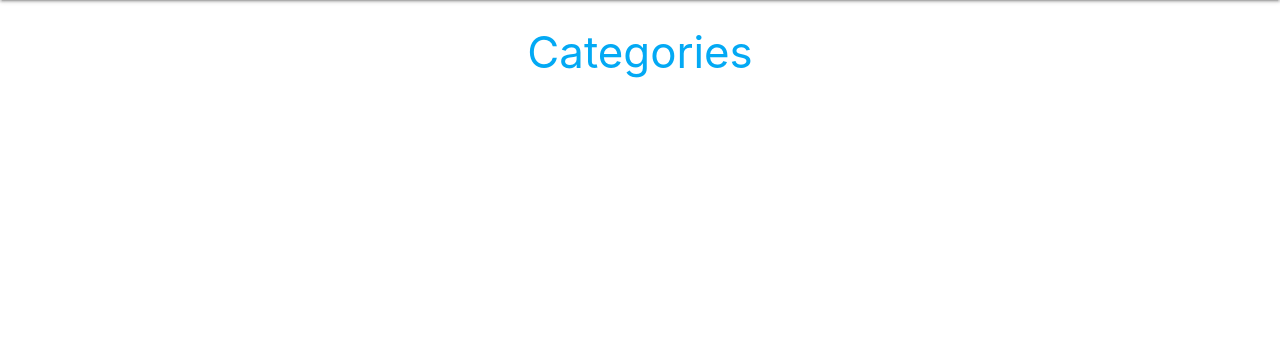
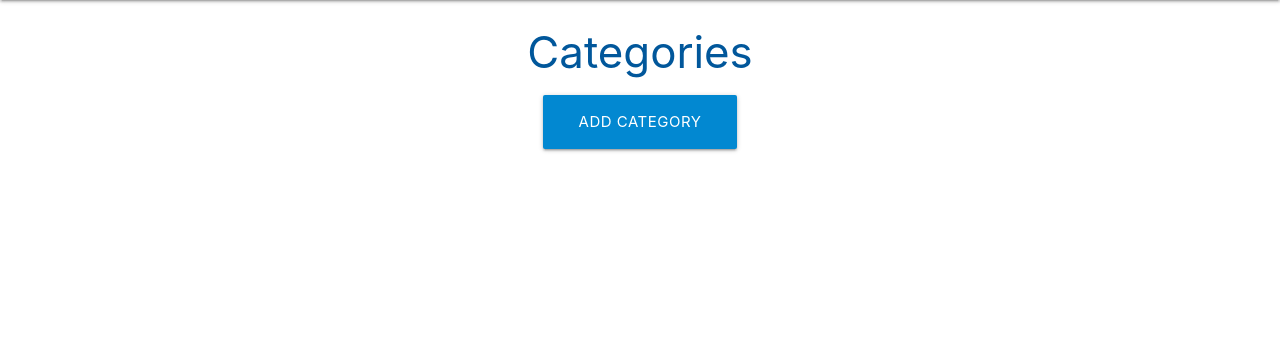
Before and after one commit to Jon9851/Task-Manager-, a Flask app: page /categories in a window 1280 px wide. Shown: the part 64-420 px from the top of the page. Run offline with Flask 2, Linux system fonts and the light colour scheme; data that the repository does not hold is empty.

Commit message:
card issues fixed and categroy added back in

```diff
--- a/taskmanager/templates/categories.html
+++ b/taskmanager/templates/categories.html
@@ -1,7 +1,15 @@
 {% extends "base.html" %}
 {% block content %}
 
-<h3 class="light-blue-text center-align">Categories</h3>
+<h3 class="light-blue-text text-darken-4 center-align">Categories</h3>
+
+<div class="row">
+    <div class="col s12 center-align">
+        <a href="{{ url_for('add_category') }}" class="btn-large light-blue darken-2">
+            Add Category <i class="fas fa-plus-square right"></i>
+        </a>
+    </div>
+</div>
 
 <div class="row">
     {% for category in categories %}
@@ -11,7 +19,7 @@
                 <span class="card-title">{{ category.category_name }}</span>
             </div>
             <div class="card-action">
-                <a href="#" class="btn blue accent-4">Edit</a>
+                <a href="#" class="btn green accent-4">Edit</a>
                 <a href="#" class="btn red">Delete</a>
             </div>
         </div>
@@ -19,5 +27,4 @@
     {% endfor %}
 </div>
 
-
 {% endblock %}
```
